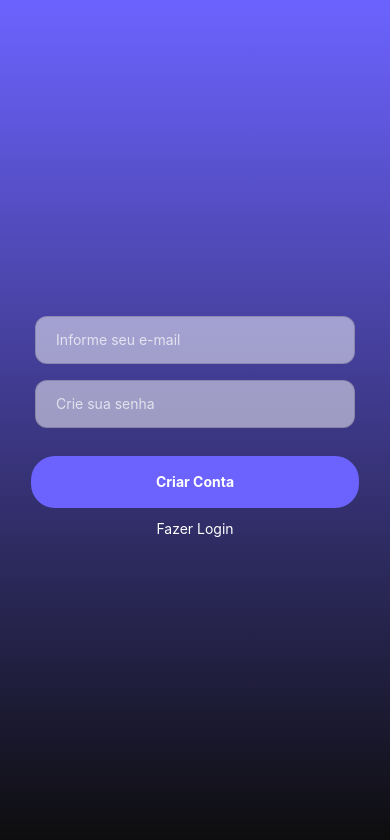
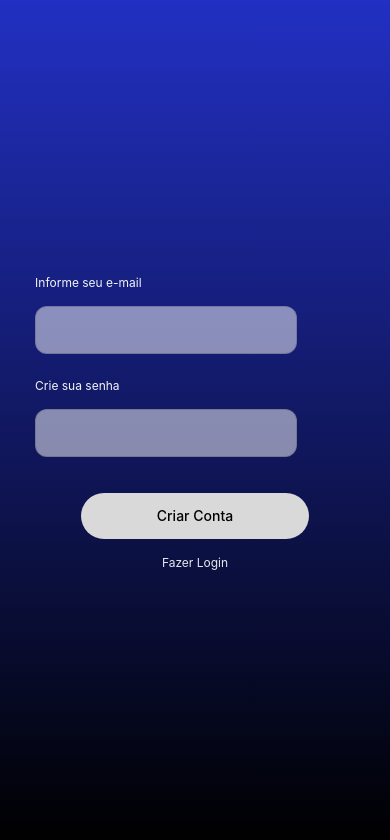
Before and after one commit to Kirito-Senpai9/KaAPPteste, a React Native app: screen /Register in a window 390 px wide. Shown: the top 840 px of the page. Built offline with nearby package versions, Linux system fonts and the light colour scheme; what expo-linking would draw is missing.

Commit message:
style: refine register screen layout

```diff
--- a/src/screens/RegisterScreen.tsx
+++ b/src/screens/RegisterScreen.tsx
@@ -2,21 +2,25 @@ import React from 'react';
 import { View, Text, TouchableOpacity, StyleSheet } from 'react-native';
 import { LinearGradient } from 'expo-linear-gradient';
 import { InputField } from '../components/InputField';
-import { colors, radius } from '../styles';
+import { colors } from '../styles';
 
 export function RegisterScreen({ navigation }: any) {
   return (
-    <LinearGradient colors={[colors.accent, colors.dark]} style={styles.container}>
-      {/* Campos de cadastro do usuário */}
-      <InputField placeholder="Informe seu e-mail" />
-      <InputField placeholder="Crie sua senha" secureTextEntry />
+    <LinearGradient colors={[ '#2230C3', '#000000' ]} style={styles.container}>
+      <View style={styles.inputGroup}>
+        <Text style={styles.label}>Informe seu e-mail</Text>
+        <InputField placeholder="" keyboardType="email-address" />
+      </View>
 
-      {/* Botão principal de criação de conta */}
+      <View style={styles.inputGroup}>
+        <Text style={styles.label}>Crie sua senha</Text>
+        <InputField placeholder="" secureTextEntry />
+      </View>
+
       <TouchableOpacity style={styles.mainButton}>
         <Text style={styles.mainButtonText}>Criar Conta</Text>
       </TouchableOpacity>
 
-      {/* Voltar para a tela de login */}
       <TouchableOpacity onPress={() => navigation.goBack()}>
         <Text style={styles.link}>Fazer Login</Text>
       </TouchableOpacity>
@@ -30,21 +34,33 @@ const styles = StyleSheet.create({
     alignItems: 'center',
     justifyContent: 'center',
   },
+  inputGroup: {
+    width: '82%',
+    marginBottom: 16,
+  },
+  label: {
+    color: 'rgba(255,255,255,0.95)',
+    fontSize: 12,
+    marginBottom: 8,
+  },
   mainButton: {
-    width: '84%',
-    height: 52,
-    borderRadius: radius.button,
-    backgroundColor: colors.accent,
+    width: 228,
+    height: 46,
+    borderRadius: 23,
+    backgroundColor: '#D9D9D9',
     alignItems: 'center',
     justifyContent: 'center',
-    marginTop: 20,
+    marginTop: 12,
   },
   mainButtonText: {
-    color: colors.textPrimary,
-    fontWeight: 'bold',
+    color: '#000',
+    fontSize: 14,
+    fontWeight: '500',
   },
   link: {
+    marginTop: 16,
     color: colors.textPrimary,
-    marginTop: 12,
+    fontSize: 12,
+    opacity: 0.9,
   },
 });
```
